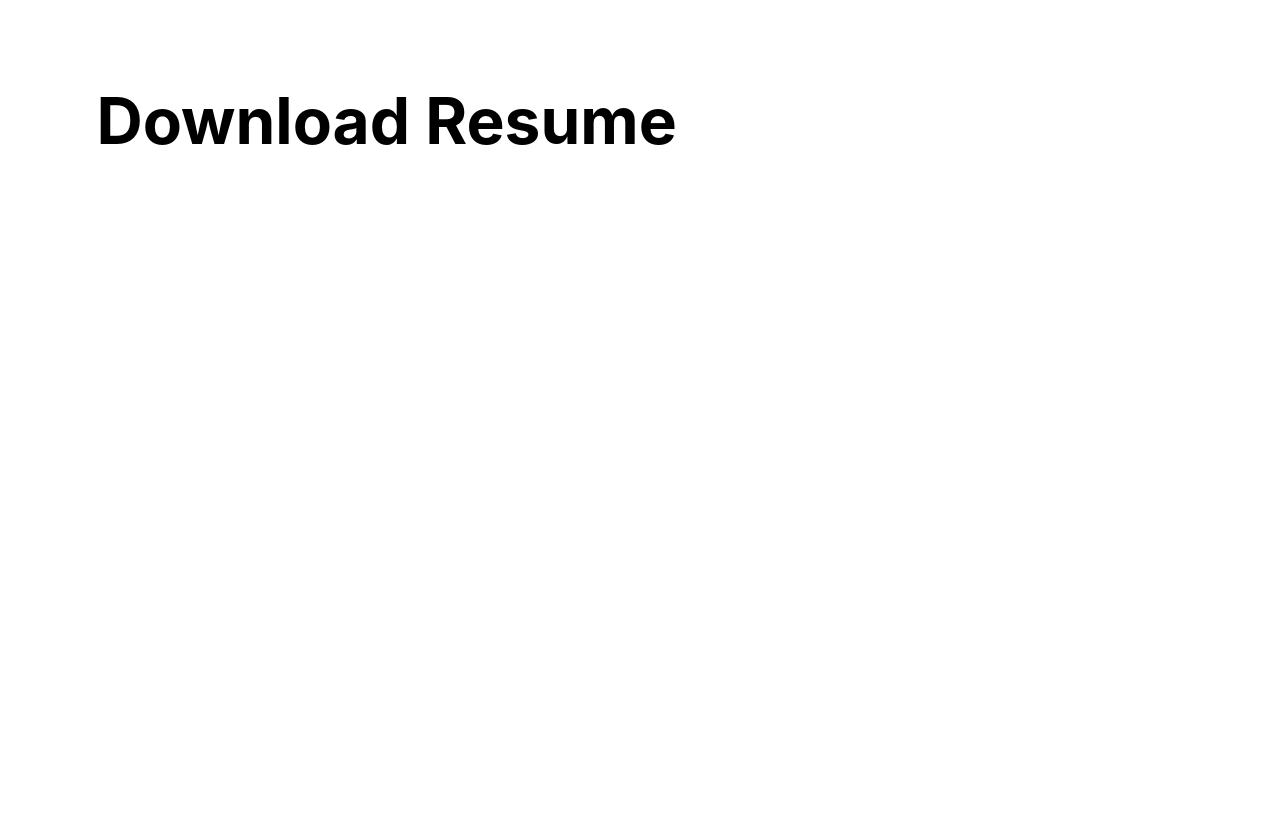
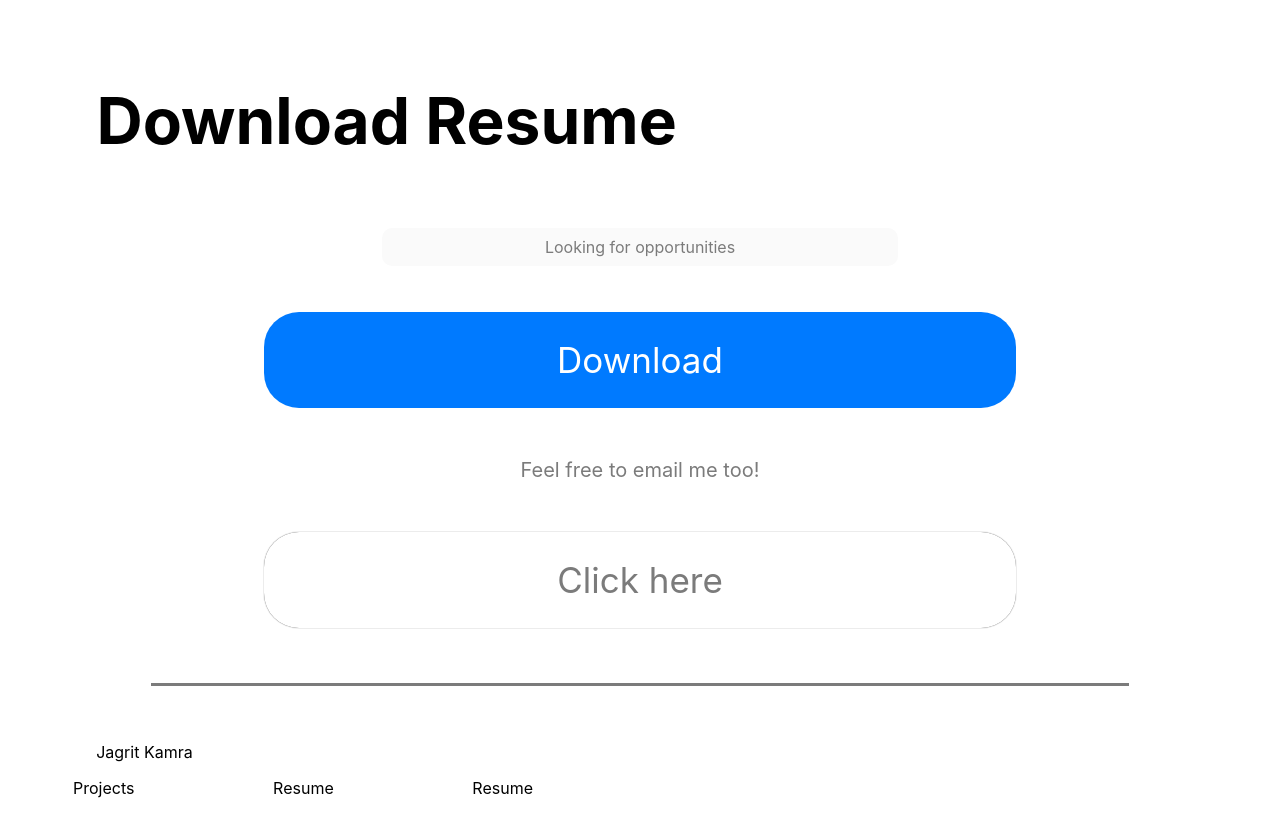
Before and after one commit to jagritx/PortfolioOLD, a PHP site: page / in a window 1280 px wide. Shown: the part 2590-3404 px from the top of the page. Before the commit the page ends 2735 px from the top, so only its background shows below. Run offline with PHP 8.4, Linux system fonts and the light colour scheme.

Commit message:
Created Download Section and backbone for footer

```diff
--- a/Stylesheets/styles.css
+++ b/Stylesheets/styles.css
@@ -566,4 +566,92 @@ svg {
   -ms-flex-item-align: start;
       align-self: flex-start;
 }
+
+.downloadcontainer {
+  display: -webkit-box;
+  display: -ms-flexbox;
+  display: flex;
+  -webkit-box-orient: vertical;
+  -webkit-box-direction: normal;
+      -ms-flex-direction: column;
+          flex-direction: column;
+  -webkit-box-align: center;
+      -ms-flex-align: center;
+          align-items: center;
+  row-gap: 30px;
+}
+
+.graymarker {
+  background-color: rgba(255, 255, 255, 0.4);
+  color: #7b7b7b;
+}
+
+.optext {
+  color: #7b7b7b;
+  background-color: #fafafa;
+  padding-top: 9px;
+  padding-bottom: 9px;
+  padding-left: 15%;
+  padding-right: 15%;
+  text-decoration: none;
+  border-radius: 10px;
+}
+
+.bluedownloadbutton {
+  color: white;
+  font-size: 35px;
+  background-color: #007aff;
+  padding-top: 27px;
+  padding-bottom: 27px;
+  padding-left: 27%;
+  padding-right: 27%;
+  text-decoration: none;
+  -webkit-transition: 0.4s;
+  transition: 0.4s;
+  border-radius: 35px;
+}
+
+.bluedownloadbutton:hover {
+  background-color: black;
+}
+
+.emailme {
+  color: #7b7b7b;
+  text-decoration: none;
+  font-size: 20px;
+  -webkit-transition: 0.4s;
+  transition: 0.4s;
+}
+
+.emailme:hover {
+  color: #000000;
+}
+
+.whitedownloadbutton {
+  color: #7b7b7b;
+  font-size: 35px;
+  background-color: white;
+  padding-top: 27px;
+  padding-bottom: 27px;
+  padding-left: 27%;
+  padding-right: 27%;
+  text-decoration: none;
+  -webkit-transition: 0.4s;
+  transition: 0.4s;
+  border-radius: 35px;
+  -webkit-box-shadow: 0px 0px 1px 0px rgba(0, 0, 0, 0.75);
+          box-shadow: 0px 0px 1px 0px rgba(0, 0, 0, 0.75);
+}
+
+.whitedownloadbutton:hover {
+  background-color: black;
+  color: white;
+}
+
+.seperator {
+  height: 3px;
+  width: 90%;
+  background-color: #7b7b7b;
+  margin-top: 25px;
+}
 /*# sourceMappingURL=styles.css.map */
--- a/Stylesheets/styles.scss
+++ b/Stylesheets/styles.scss
@@ -412,3 +412,72 @@ svg {
   margin-top: 4%;
   align-self: flex-start;
 }
+.downloadcontainer{
+  display: flex;
+  flex-direction: column;
+  align-items: center;
+  row-gap: 30px;
+}
+.graymarker{
+  background-color: $navblur;
+  color:$secondarycolor;
+}
+
+.optext{
+  color: $secondarycolor;
+  background-color: $callgray;
+  padding-top: 9px;
+  padding-bottom: 9px;
+  padding-left: 15%;
+  padding-right: 15%;
+  text-decoration: none;
+  border-radius: 10px;
+}
+.bluedownloadbutton{
+  color: white;
+  font-size: 35px;
+  background-color: $coolblue;
+  padding-top: 27px;
+  padding-bottom: 27px;
+  padding-left: 27%;
+  padding-right: 27%;
+  text-decoration: none;
+  transition: 0.4s;
+  border-radius: 35px;
+}
+.bluedownloadbutton:hover{
+  background-color: black;
+}
+.emailme{
+  color:$secondarycolor;
+  text-decoration: none;
+  font-size: 20px;
+  transition:0.4s;
+}
+.emailme:hover{
+  color:$maincolor;
+}
+.whitedownloadbutton{
+  color: $secondarycolor;
+  font-size: 35px;
+  background-color: white;
+  padding-top: 27px;
+  padding-bottom: 27px;
+  padding-left: 27%;
+  padding-right: 27%;
+  text-decoration: none;
+  transition: 0.4s;
+  border-radius: 35px;
+
+  box-shadow: 0px 0px 1px 0px rgba(0,0,0,0.75);
+}
+.whitedownloadbutton:hover{
+  background-color: black;
+  color:white;
+}
+.seperator{
+  height:3px;
+  width: 90%;
+  background-color: $secondarycolor;
+  margin-top: 25px;
+}
--- a/index.html
+++ b/index.html
@@ -444,6 +444,29 @@
     </section>
     <section class="pageview">
       <h1>Download Resume</h1>
+      <div class = "downloadcontainer">
+
+          <p class = "optext">Looking for opportunities</p>
+
+        <a href = "#" class = "bluedownloadbutton" >Download</a>
+      <p href = "#" class = "emailme">Feel free to email me too!</p>
+
+        <a href = "#" class = "whitedownloadbutton">Click here</a>
+        <div class = "seperator"></div>
+    </div>
+
     </section>
+    <footer class="footermain">
+      <a href="#" class="headername headeritem">Jagrit Kamra</a>
+      <nav class="headercontainer">
+        <ul class="headerlist">
+          <li><a href="#" class="headeritem">Projects</a></li>
+          <li><a href="#" class="headeritem">Resume</a></li>
+          <li>
+            <a href="#" class="headeritem">Resume</a>
+          </li>
+        </ul>
+      </nav>
+    </footer>
   </body>
 </html>
```
Also changed, not shown: 1 other file.
